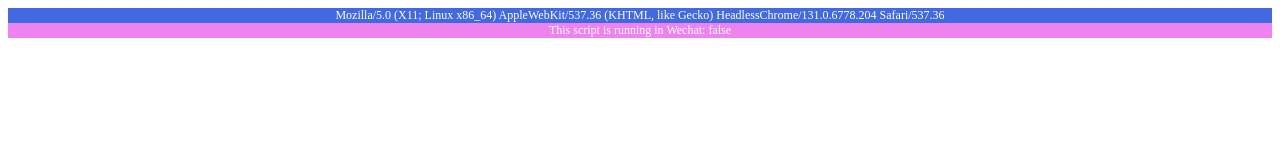
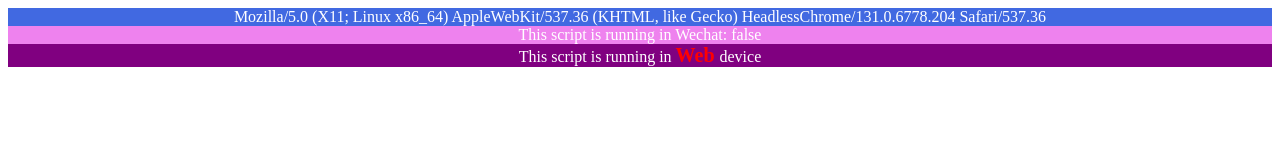
Before and after one commit to twx0504/Testing, a plain HTML site: page index.html in a window 1280 px wide. Drawn offline with Linux system fonts and the light colour scheme.

Commit message:
Add device validation

```diff
--- a/index.html
+++ b/index.html
@@ -8,29 +8,52 @@
       .box {
         width: 100%;
         background-color: royalblue;
-        font-size: 12px;
+        font-size: 16px;
         color: white;
         text-align: center;
       }
       .box2 {
         background-color: violet;
       }
+      .box3 {
+        background-color: purple;
+      }
+      .text {
+        color: red;
+        font-size: 20px;
+        font-weight: bold;
+      }
     </style>
   </head>
   <body>
     <div class="box"></div>
     <div class="box box2"></div>
+    <div class="box box3"></div>
     <script>
       var box = document.querySelector(".box");
       var box2 = document.querySelector(".box2");
+      var box3 = document.querySelector(".box3");
+
       var isWechat = function () {
         var userAgent = window.navigator.userAgent.toLowerCase();
         if (userAgent.indexOf("micromessenger") !== -1) return true;
         return false;
       };
+      var isDevice = function () {
+        if (/(iPhone|iPad|iPod|iOS)/i.test(navigator.userAgent)) {
+          return "iOS";
+        } else if (/(Android)/i.test(navigator.userAgent)) {
+          return "Android";
+        }
+        return "Web";
+      };
 
       box.textContent = window.navigator.userAgent;
       box2.textContent = "This script is running in Wechat: " + isWechat();
+      box3.innerHTML =
+        "This script is running in <span class='text'>" +
+        isDevice() +
+        " </span> device";
     </script>
   </body>
 </html>
```
